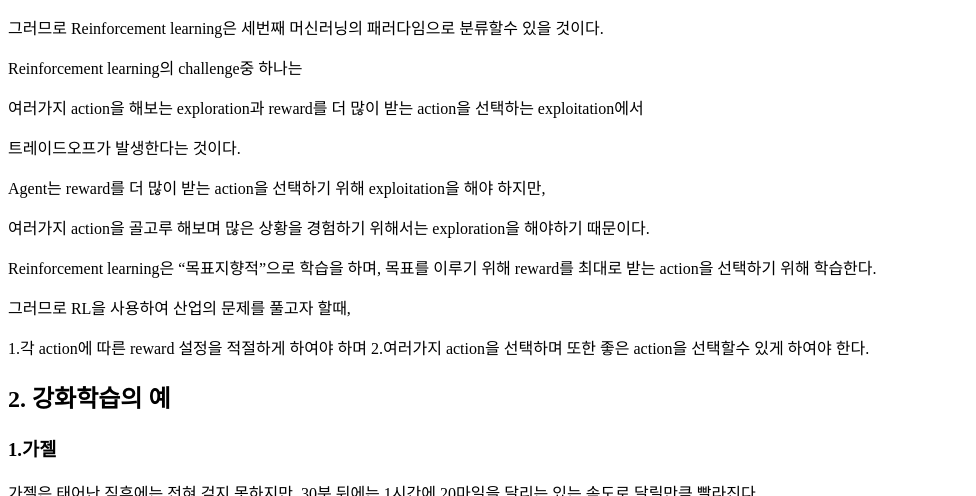
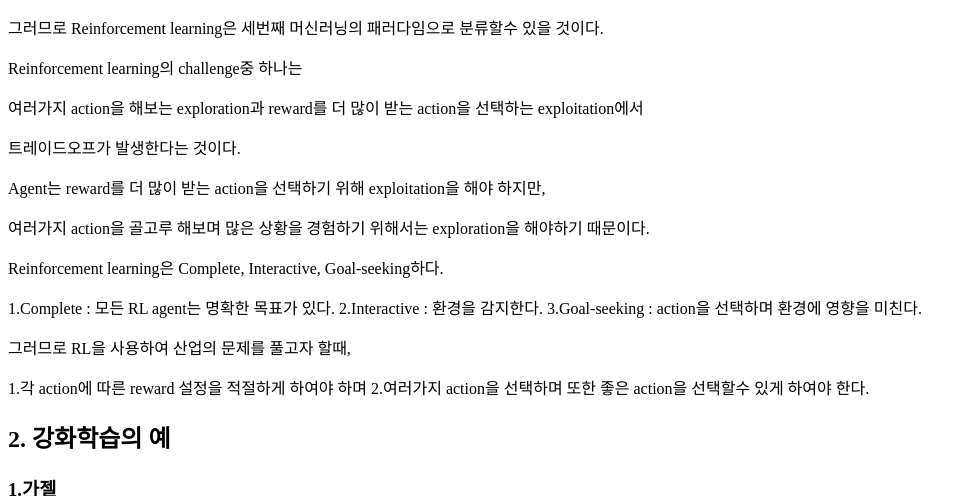
Before and after one commit to wonseokjung/wonseokjung.github.io, a Jekyll site: the page built from _posts/2018-04-02-RL-RL1.md, in a window 1280 px wide and 900 px high, scrolled down 1524 px, cut to the strip 0-496 px from the top of the window. Shown: the whole strip, without its empty margins (0-976 px from the left). Built offline with Jekyll 4.4.1, drawn with Linux system fonts in a browser that asks for light colours; some of the changed text lies outside the part shown.

Commit message:
Update 2018-04-02-RL-RL1.md

```diff
--- a/_posts/2018-04-02-RL-RL1.md
+++ b/_posts/2018-04-02-RL-RL1.md
@@ -81,14 +81,16 @@ Agent는 reward를 더 많이 받는 action을 선택하기 위해 exploitation
 
 여러가지 action을 골고루 해보며 많은 상황을 경험하기 위해서는 exploration을 해야하기 때문이다.
 
+Reinforcement learning은 Complete, Interactive, Goal-seeking하다.
 
-Reinforcement learning은 "목표지향적"으로 학습을 하며, 목표를 이루기 위해 reward를 최대로 받는 action을 선택하기 위해 학습한다.
+1.Complete : 모든 RL agent는 명확한 목표가 있다.
+2.Interactive : 환경을 감지한다.
+3.Goal-seeking : action을 선택하며 환경에 영향을 미친다.
 
 그러므로 RL을 사용하여 산업의 문제를 풀고자 할때,
 
 1.각 action에 따른 reward 설정을 적절하게 하여야 하며
 2.여러가지 action을 선택하며 또한 좋은 action을 선택할수 있게 하여야 한다.
-
 
 
 ## 2. 강화학습의 예
@@ -150,7 +152,7 @@ Agent는 환경에 대해 정보가없으므로, Goal(목표)를 achieve(달성)
 
 - - -
 
-**Policy : **
+**Policy :**
 
 주어진 시간 ( given time ) 에 agent의 behavior
 
@@ -169,9 +171,9 @@ Reinforcement 문제의 Goal이라고 할 수 있다.
 
 
 _ _ _
-**
-Value function :
-**
+
+**Value function :**
+
 
 Reward가 즉각적으로 받는것의 측정이라면,
 
@@ -183,9 +185,8 @@ reward가 없다면 value는 존재하지 않을 것이라고 전제한다면, v
 
 _ _ _
 
-**
-Model :
-**
+
+**Model :**
 
 * 환경의 behavior을 모방 또는 환경의 behave를 추정
 
@@ -202,7 +203,7 @@ RL 문제를 Model과 planning을 사용하여 해결하는 것을 model-based
 
 _ _ _
 
-###* 정리
+### * 정리
 
 
 강화학습의 거의 모든것 첫번째편에서는
```
Also changed, not shown: other parts of _posts/2018-04-02-RL-RL1.md (+1 -1 lines).
